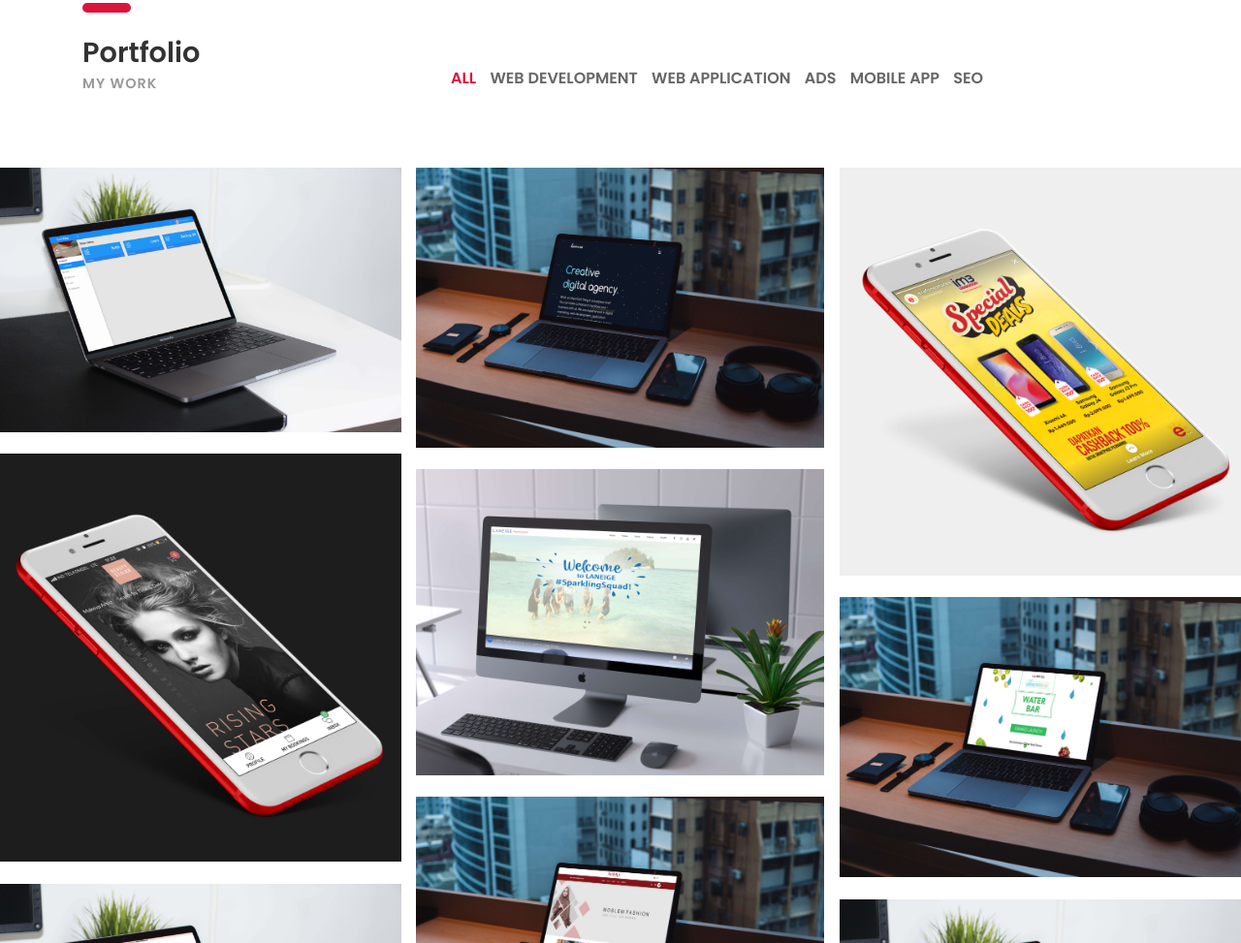
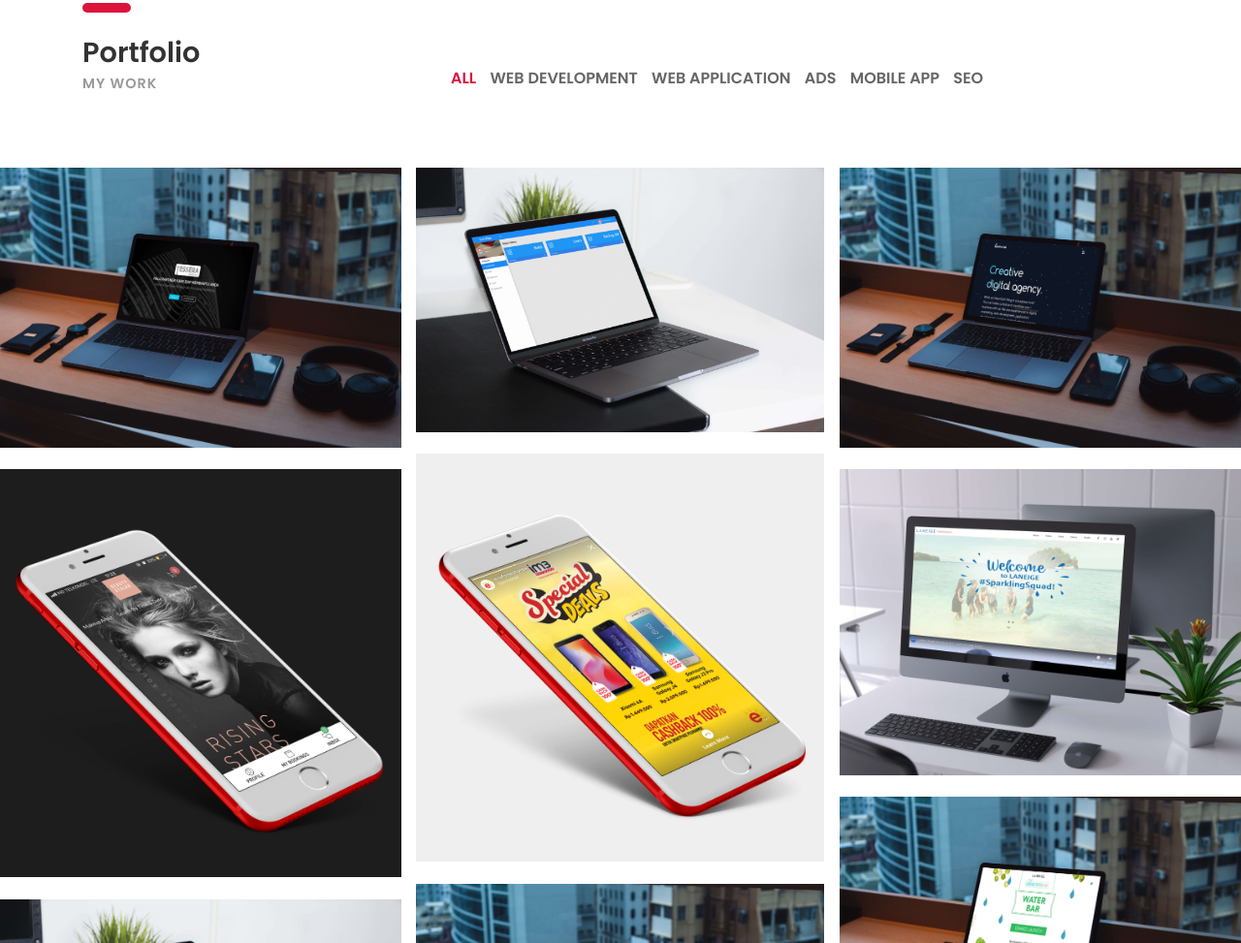
Before and after one commit to andisis/andisis.github.io, a plain HTML site: page index.html in a window 1280 px wide. Shown: the part 786-1759 px from the top of the page at 97% size. Drawn offline with Linux system fonts and the light colour scheme; files whose address does not match are found by name.

Commit message:
add tessera

```diff
--- a/index.html
+++ b/index.html
@@ -106,6 +106,15 @@
 			</div><!-- container -->
 
 			<div class="portfolioContainer">
+
+				<div class="p-item web-development">
+					<figure class="imghvr-push-up">
+					    <img src="images/portfolio/tessera.jpg" alt="Tessera Consultant">
+					    <figcaption class="text-center">
+				        	Tessera Consultant Website<br/><span class="badge badge-secondary">CodeIgniter + Bootstrap 3 + jQuery</span><br/><span class="badge badge-secondary">2018</span><br/><br/>
+					    </figcaption>
+					</figure>
+				</div><!-- p-item -->
 
 				<div class="p-item web-app">
 					<figure class="imghvr-push-up">
```
Also changed, not shown: images/portfolio/tessera.jpg (added).
